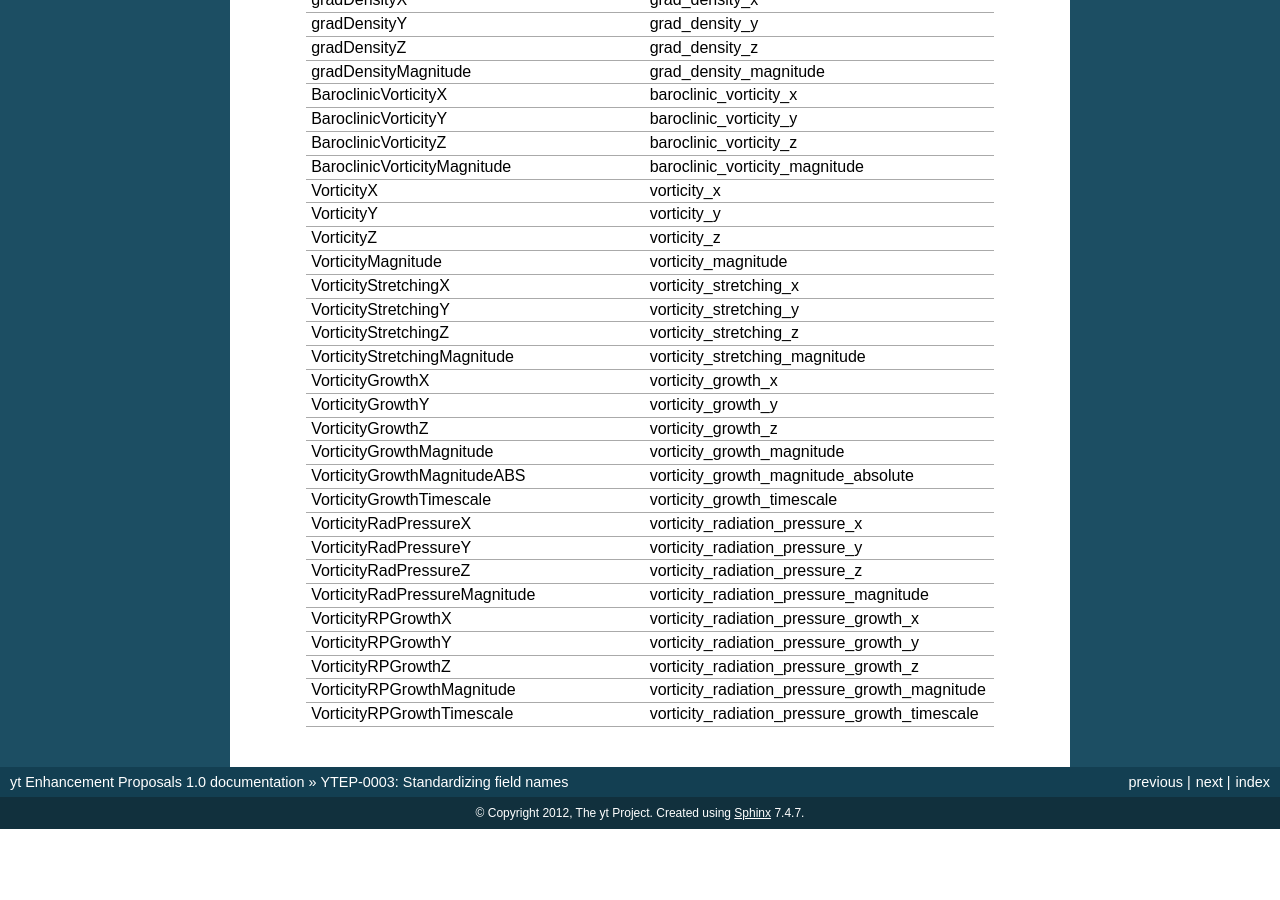
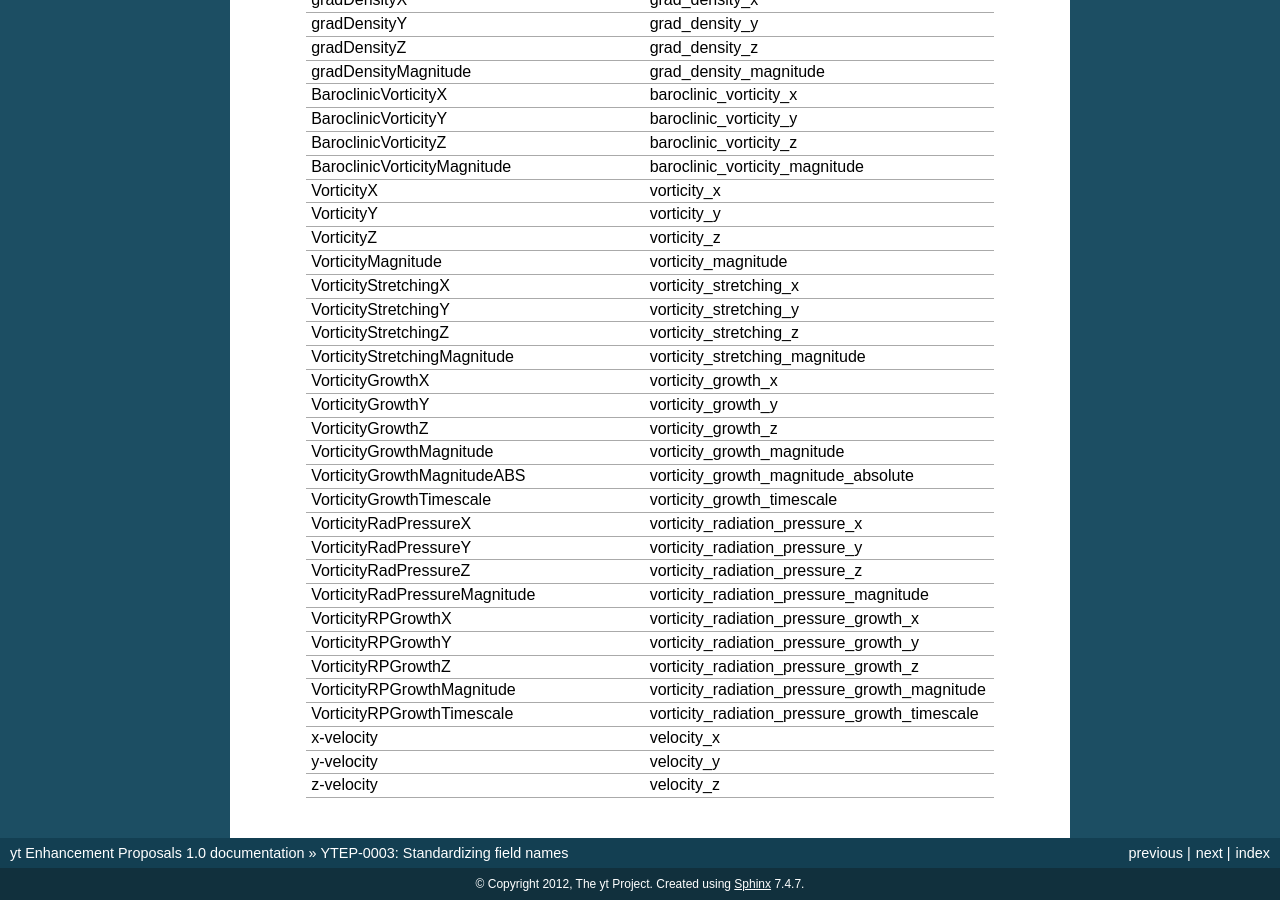
Before and after one commit to yt-project/ytep, a Sphinx documentation site: the page built from source/YTEPs/YTEP-0003.rst, in a window 1280 px wide and 900 px high, scrolled down 3919 px. Built offline with Sphinx 7.4.7, drawn with Linux system fonts in a browser that asks for light colours; formulas are drawn with MathJax 3; before the commit the page ends 4748 px from its top, so only the background shows below that.

Commit message:
Proposed change to velocity naming.

```diff
--- a/source/YTEPs/YTEP-0003.rst
+++ b/source/YTEPs/YTEP-0003.rst
@@ -210,4 +210,7 @@ VorticityRPGrowthY                      vorticity_radiation_pressure_growth_y
 VorticityRPGrowthZ                      vorticity_radiation_pressure_growth_z
 VorticityRPGrowthMagnitude              vorticity_radiation_pressure_growth_magnitude
 VorticityRPGrowthTimescale              vorticity_radiation_pressure_growth_timescale
+x-velocity                              velocity_x
+y-velocity                              velocity_y
+z-velocity                              velocity_z
 ======================================  =======================================
```
